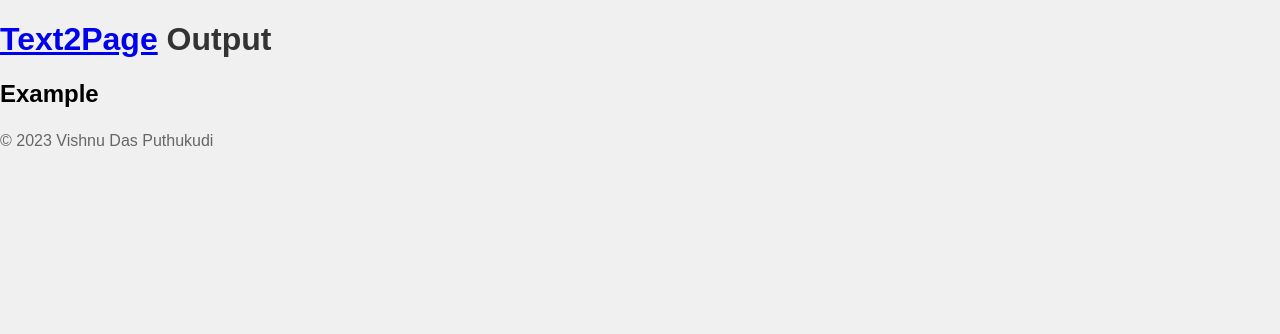
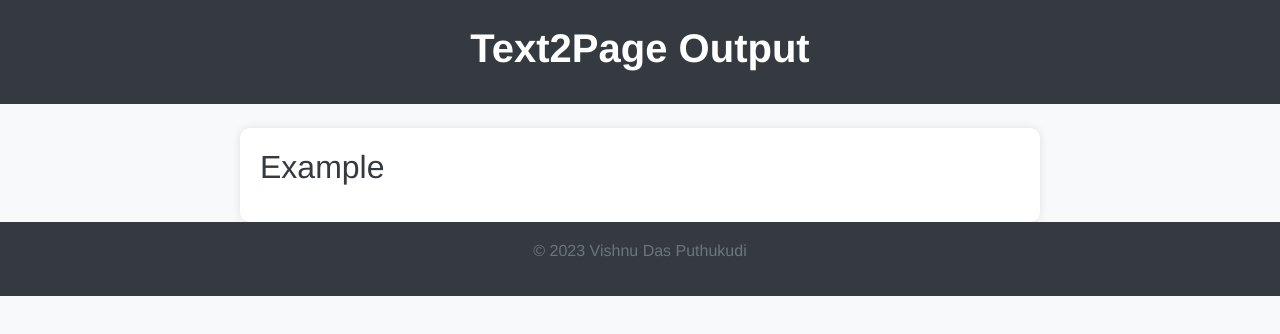
Before and after one commit to Vishnudas2003/Text2Page, a plain HTML site: page index.html in a window 1280 px wide. Drawn offline with nearby package versions, Linux system fonts and the light colour scheme.

Commit message:
Updated the html and CSS (#6)

```diff
--- a/index.html
+++ b/index.html
@@ -4,8 +4,34 @@
     <meta charset="UTF-8">
     <meta name="viewport" content="width=device-width, initial-scale=1.0">
     <title>Your Text2Page Output</title>
+
+    <!-- Add Bootstrap CSS from a Content Delivery Network (CDN) -->
+    <link rel="stylesheet" href="https://maxcdn.bootstrapcdn.com/bootstrap/4.5.2/css/bootstrap.min.css">
+
+    <!-- Link to your external CSS file (style.css) -->
     <link rel="stylesheet" href="style.css">
-    <title>Text2Page Output</title>
+</head>
+<body class="bg-light">
+    <header class="bg-dark text-white p-4 text-center">
+        <h1><a href="https://github.com/Vishnudas2003/Text2Page" class="text-white">Text2Page Output</a></h1>
+    </header>
+    <div class="container mt-4">
+        <h2 class="mb-3">Example</h2>
+        <main>
+            <!-- Use Bootstrap's list group to display links -->
+            <ul id="outputList" class="list-group"></ul>
+        </main>
+    </div>
+    <footer class="bg-dark text-white text-center py-3">
+        <p>&copy; 2023 Vishnu Das Puthukudi</p>
+    </footer>
+
+    <!-- Your JavaScript code goes here (if you have any) -->
+
+    <!-- Add Bootstrap JavaScript and jQuery from a CDN for enhanced functionality -->
+    <script src="https://code.jquery.com/jquery-3.5.1.slim.min.js"></script>
+    <script src="https://cdn.jsdelivr.net/npm/@popperjs/core@2.5.3/dist/umd/popper.min.js"></script>
+    <script src="https://maxcdn.bootstrapcdn.com/bootstrap/4.5.2/js/bootstrap.min.js"></script>
 
     <script>
         // Define the directory where your Text2Page output HTML files are located
@@ -28,6 +54,7 @@
                         const link = document.createElement("a");
                         link.href = `${outputDir}/${filename}`;
                         link.textContent = filename;
+                        link.classList.add("list-group-item", "list-group-item-action"); // Add Bootstrap classes
                         const listItem = document.createElement("li");
                         listItem.appendChild(link);
                         outputList.appendChild(listItem);
@@ -41,19 +68,5 @@
         // Call the function to display the links when the page loads
         document.addEventListener("DOMContentLoaded", displayOutputLinks);
     </script>
-</head>
-<body class="main">
-    <header>
-        <h1><a href="https://github.com/Vishnudas2003/Text2Page">Text2Page</a> Output</h1>
-    </header>
-    <h2>Example</h2>
-    <main>
-        <ul id="outputList">
-            <!-- Links will be added here -->
-        </ul>
-    </main>
-    <footer>
-        <p>&copy; 2023 Vishnu Das Puthukudi</p>
-    </footer>
 </body>
 </html>
--- a/style.css
+++ b/style.css
@@ -1,8 +1,8 @@
 /* style.css */
 
 body {
-    font-family: Arial, sans-serif;
-    background-color: #f0f0f0;
+  font-family: "Helvetica Neue", Helvetica, Arial, sans-serif;
+  background-color: #f8f9fa;
   margin: 0;
   padding: 0;
 }
@@ -11,15 +11,53 @@ body {
   max-width: 800px;
   margin: 0 auto;
   padding: 20px;
-    background-color: #fff;
+  background-color: #ffffff;
   box-shadow: 0 0 10px rgba(0, 0, 0, 0.1);
+  border-radius: 10px; /* Add rounded corners */
 }
 
 h1 {
-    color: #333;
+  color: #007bff; /* Blue header text */
+  margin-top: 0; /* Remove default margin for the heading */
+}
+
+h2 {
+  color: #343a40; /* Dark gray for section headers */
 }
 
 p {
   line-height: 1.6;
-    color: #666;
+  color: #6c757d; /* Slightly darker gray text */
 }
+
+ul.list-group {
+  padding: 0; /* Remove default padding for the list group */
+}
+
+.list-group-item {
+  border: none; /* Remove borders from list items */
+  padding: 10px 0; /* Add padding to the list items */
+  color: #007bff; /* Blue text for list items */
+  transition: background-color 0.2s; /* Add hover effect */
+}
+
+.list-group-item:hover {
+  background-color: #f8f9fa; /* Light gray background on hover */
+}
+
+footer {
+  background-color: #343a40; /* Dark gray footer background */
+  color: #ffffff; /* White footer text */
+  text-align: center;
+  padding: 10px 0;
+}
+
+a {
+  color: #007bff; /* Blue links */
+  text-decoration: none;
+  font-weight: bold;
+}
+
+a:hover {
+  text-decoration: underline; /* Underline links on hover */
+}
```
Lines whose indentation alone changed are shown as unchanged.
